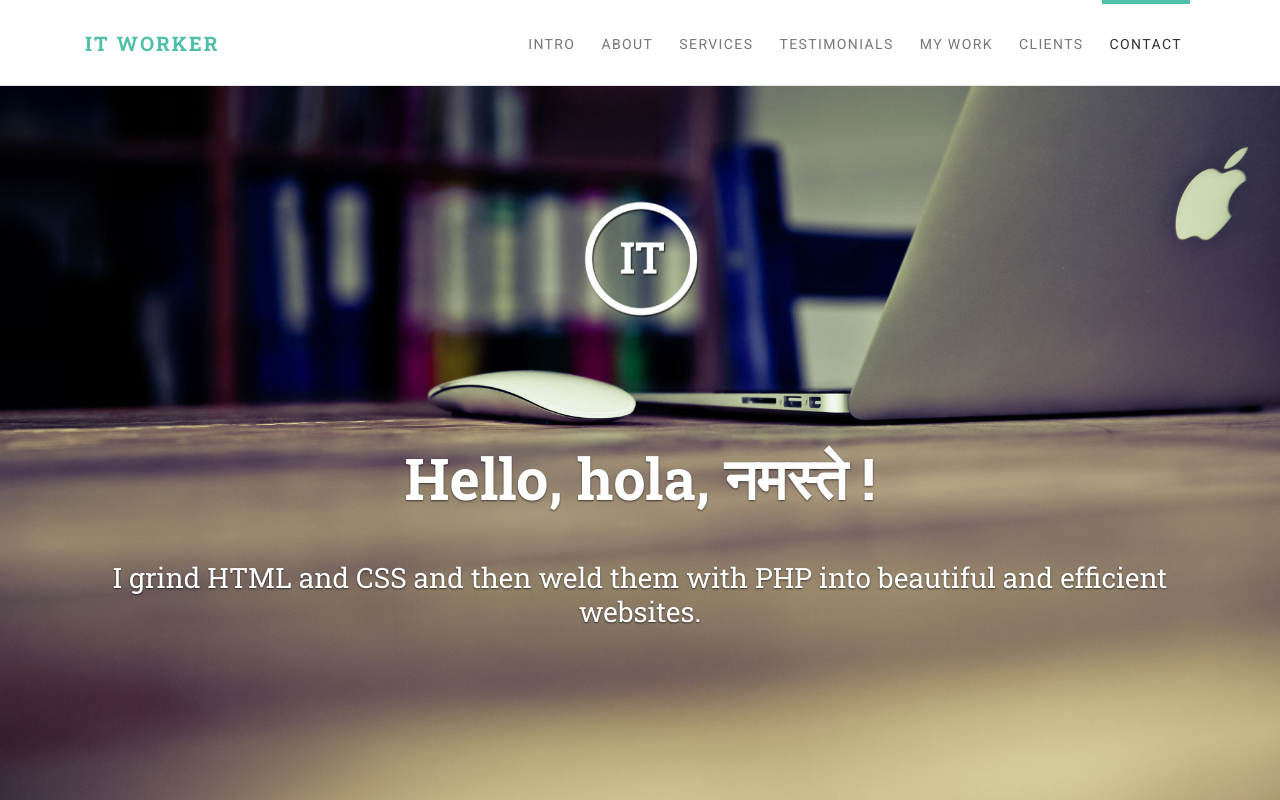
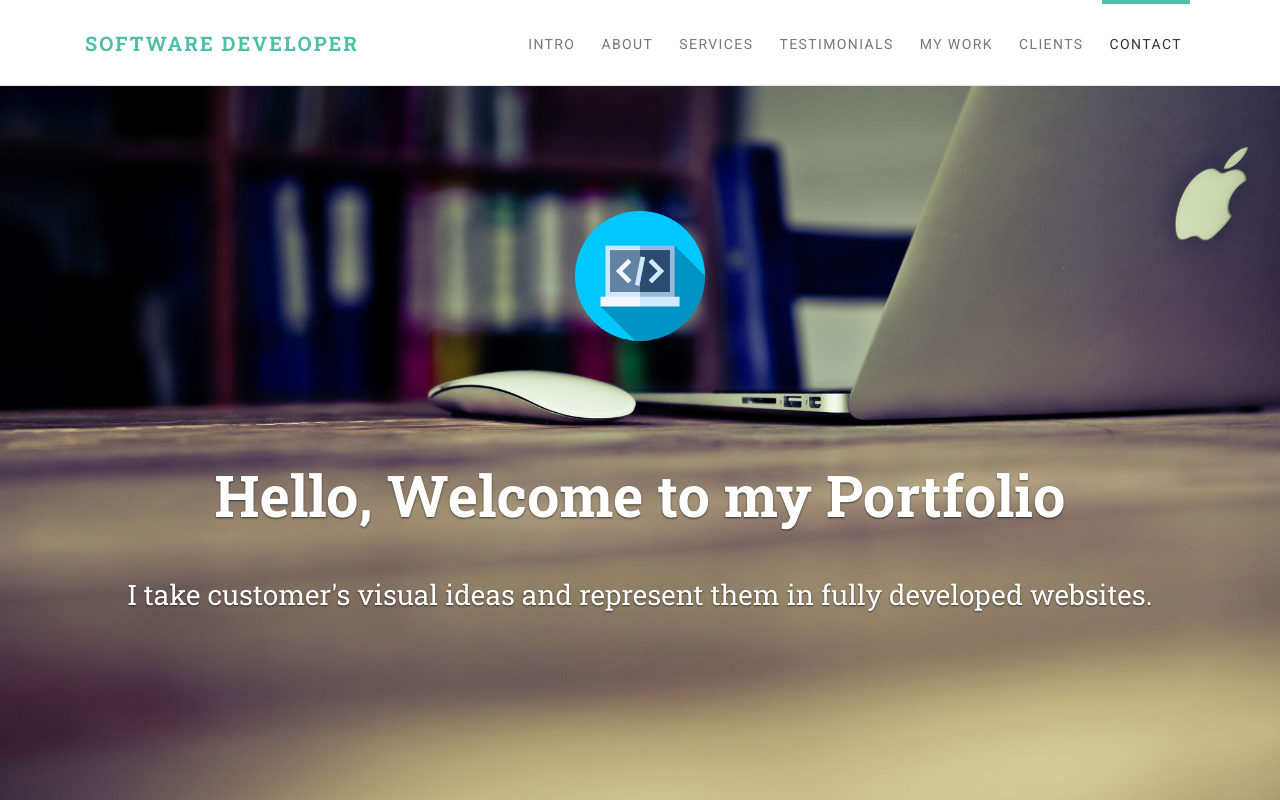
Before and after one commit to FinalSq/Portfolio, a plain HTML site: page index.html in a window 1280 px wide. Shown: the top 800 px of the page. Drawn offline with nearby package versions, Linux system fonts and the light colour scheme.

Commit message:
Intro Update
Updated Intro pic and info

```diff
--- a/index.html
+++ b/index.html
@@ -3,7 +3,7 @@
   <head>
     <meta charset="utf-8">
     <meta http-equiv="X-UA-Compatible" content="IE=edge">
-    <title>IT Worker | responsive portfolio template</title>
+    <title>Chris Hartsell | Portfolio</title>
     <meta name="description" content="">
     <meta name="viewport" content="width=device-width, initial-scale=1">
     <meta name="robots" content="all,follow">
@@ -35,7 +35,7 @@
     <!-- navbar-->
     <header class="header">
       <nav class="navbar navbar-expand-lg fixed-top">
-        <div class="container"><a href="#intro" class="navbar-brand scrollTo">IT Worker</a>
+        <div class="container"><a href="#intro" class="navbar-brand scrollTo">Software Developer</a>
           <button type="button" data-toggle="collapse" data-target="#navbarcollapse" aria-controls="navbarSupportedContent" aria-expanded="false" aria-label="Toggle navigation" class="navbar-toggler navbar-toggler-right"><span class="fa fa-bars"></span></button>
           <div id="navbarcollapse" class="collapse navbar-collapse">
             <ul class="navbar-nav ml-auto">
@@ -54,9 +54,9 @@
     <!-- Intro Image-->
     <section id="intro" style="background: url(img/home.jpg) center center no-repeat; background-size: cover;" class="intro-section pb-2">
       <div class="container text-center">
-        <div data-animate="fadeInDown" class="logo"><img src="img/logo-big.png" alt="logo" width="130"></div>
-        <h1 data-animate="fadeInDown" class="text-shadow mb-5">Hello, hola, नमस्ते !</h1>
-        <p data-animate="slideInUp" class="h3 text-shadow text-400">I grind HTML and CSS and then weld them with PHP into beautiful and efficient websites.</p>
+        <div data-animate="fadeInDown" class="logo"><img src="/img/htmlLogo.png" alt="logo" width="130"></div>
+        <h1 data-animate="fadeInDown" class="text-shadow mb-5">Hello, Welcome to my Portfolio</h1>
+        <p data-animate="slideInUp" class="h3 text-shadow text-400">I take customer's visual ideas and represent them in fully developed websites.</p>
       </div>
     </section>
     <!-- About-->
```
Also changed, not shown: img/developerLogo.png (added), img/htmlLogo.png (added).
